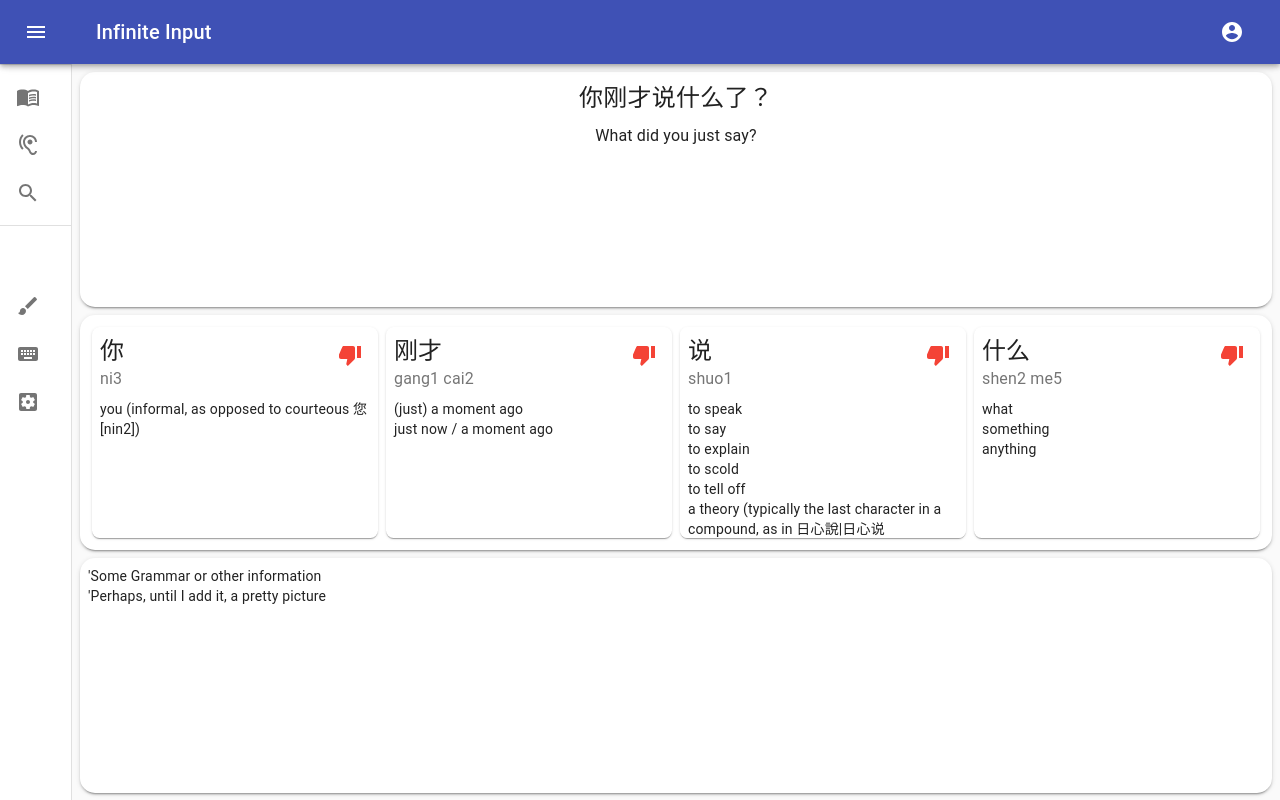
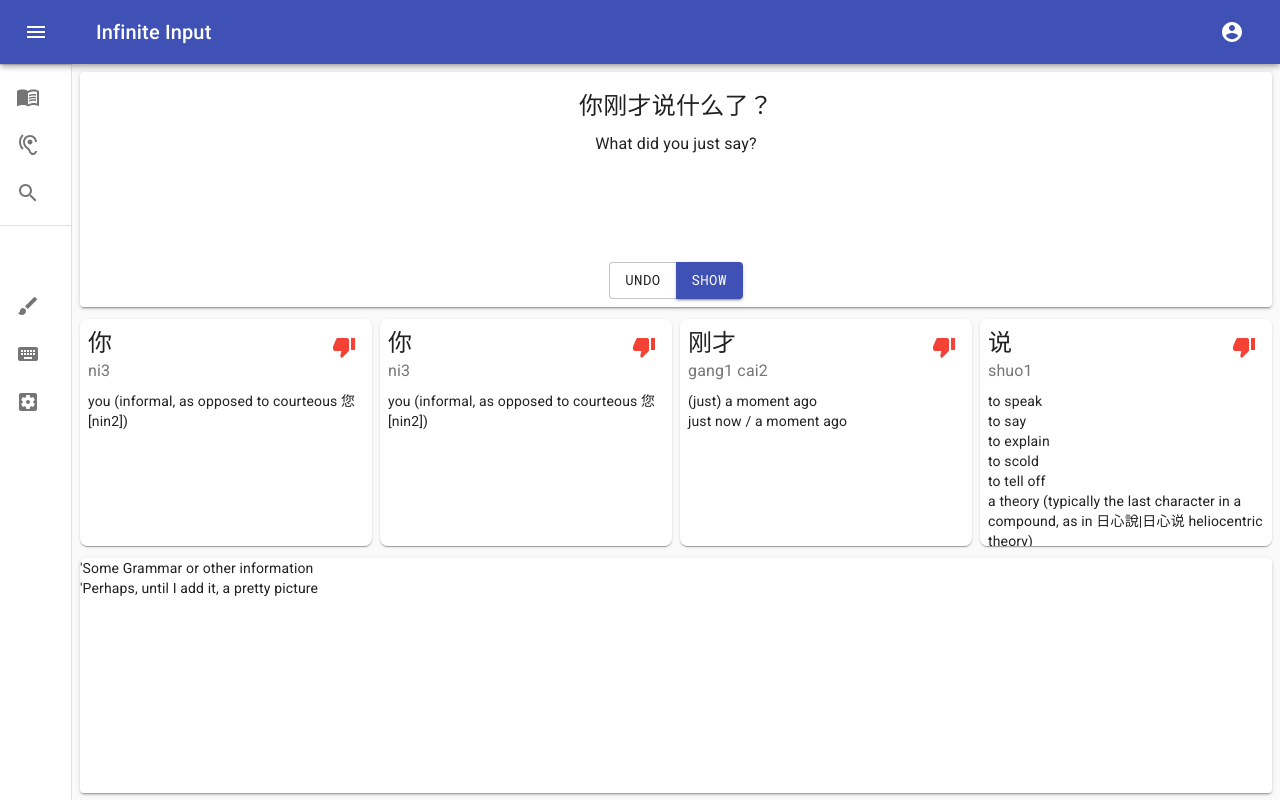
Before and after one commit to xavier-taylor/infinite-input, a React (Create React App) app in the folder webapp/: page / in a window 1280 px wide. Built offline with nearby package versions, Linux system fonts and the light colour scheme.

Commit message:
added roboto fonts. improved layout.

```diff
--- a/webapp/public/index.html
+++ b/webapp/public/index.html
@@ -17,6 +17,15 @@
       user's mobile device or desktop. See https://developers.google.com/web/fundamentals/web-app-manifest/
     -->
     <link rel="manifest" href="%PUBLIC_URL%/manifest.json" />
+    <link rel="preconnect" href="https://fonts.gstatic.com" />
+    <link
+      href="https://fonts.googleapis.com/css2?family=Roboto+Mono&display=swap"
+      rel="stylesheet"
+    />
+    <link
+      rel="stylesheet"
+      href="https://fonts.googleapis.com/css?family=Roboto:300,400,500,700&display=swap"
+    />
     <!--
       Notice the use of %PUBLIC_URL% in the tags above.
       It will be replaced with the URL of the `public` folder during the build.
--- a/webapp/src/Components/App.tsx
+++ b/webapp/src/Components/App.tsx
@@ -41,7 +41,7 @@ const App: React.FC = () => {
         <MenuDrawer drawer={drawer} page={page}></MenuDrawer>
         <main className={classes.content}>
           <div className={classes.appBarSpacer} />
-          <Study></Study>
+          <Study drawerOpen={drawerOpen}></Study>
         </main>
       </div>
     </ThemeProvider>
--- a/webapp/src/Components/Study.tsx
+++ b/webapp/src/Components/Study.tsx
@@ -35,6 +35,11 @@ const sentences = [
       // TODO make these words more realistiic given the data. just like this for basic UI layout
       // ie each hanzi maps to many simp/trad/pinyin/definition sets
       // in fact, just see these words in the database to see what I mean
+      {
+        hanzi: '你',
+        definitions: ['you (informal, as opposed to courteous 您[nin2])'],
+        pinyin: 'ni3',
+      },
       {
         hanzi: '你',
         definitions: ['you (informal, as opposed to courteous 您[nin2])'],
@@ -126,8 +131,15 @@ const sentences = [
 ];
 // TODO break this study component out into multiple components, and take the appropriate part of this
 // mamoth makeStyles with them. In particuarl, for things like 'cardHeaderRoot', ideally that should be a 'root' within a CreateStyles
+// TODO tidy up the CSS - it got pretty disorderly - even the layout of the first two rows is needlessly messy and complicated
 const useStyles = makeStyles((theme: Theme) =>
   createStyles({
+    buttonGroupGrouped: {
+      fontFamily: "'Roboto Mono', monospace",
+    },
+    cardActionRoot: {
+      justifyContent: 'center',
+    },
     cardHeaderRoot: {
       padding: theme.spacing(1),
       paddingBottom: '0px',
@@ -143,16 +155,26 @@ const useStyles = makeStyles((theme: Theme) =>
     sentenceHanzi: {
       fontSize: '1.5rem',
     },
+    sentenceRowRoot: {
+      display: 'flex',
+      flexDirection: 'column',
+      justifyContent: 'space-between',
+    },
     rowContainer: {
       height: `calc(33% - ${theme.spacing(1)}px)`,
       margin: theme.spacing(1),
       marginBottom: 0,
+      flexWrap: 'nowrap',
+      width: `calc(100% - ${theme.spacing(2)}px)`,
+    },
+    rowCard: {
+      borderRadius: 15,
+      padding: theme.spacing(1),
     },
     row: {
       height: '100%',
-      borderRadius: 15,
-      padding: theme.spacing(1),
     },
+
     gridContainer: {
       height: 'calc(100% - 64px)', // TODO improve this, get rid of reliance on hardcode 64px (which is height of appbar ONLY IN SOME SITUATIONS)
       // the minus should instead come from theme.mixins.toolbar/ from the height of the appbar
@@ -163,25 +185,40 @@ const useStyles = makeStyles((theme: Theme) =>
     definition: {
       overflowY: 'auto',
       borderRadius: 7.5,
-      margin: theme.spacing(0.5),
       height: '100%',
     },
     definitionContainer: {
-      height: '100%',
+      height: `calc(100% - ${theme.spacing(1)}px)`,
+      margin: theme.spacing(0.5),
+      '&:nth-child(1)': {
+        marginLeft: '0px',
       },
-    definitionsContainer: {
-      height: `calc(100% - ${theme.spacing(1)}px)`,
+      '&:last-child': {
+        marginRight: '0px',
+      },
     },
   })
 );
 
-interface StudyProps {}
+interface StudyProps {
+  drawerOpen: boolean;
+}
 
-const Study: React.FC<StudyProps> = (props) => {
+const Study: React.FC<StudyProps> = ({ drawerOpen }) => {
   const classes = useStyles();
   const [i, setI] = useState(0); // todo improve var name
   const [selectedWordIndexes, updateSWI] = useState<number[]>([]);
-  // this selectWord guy exists within a given sentence
+  type studyStates = 'study' | 'check';
+  const [studyState, setStudyState] = useState<studyStates>('study'); // whether you are reading/listening, or looking at translation etc
+  const leftButtonText: Record<studyStates, string> = {
+    study: 'Undo',
+    check: 'Hide',
+  };
+  const rightButtonText: Record<studyStates, string> = {
+    study: 'Show',
+    check: 'Next',
+  };
+  // this selectWord guy clsxexists within a given sentence
   const selectWord = (i: number) =>
     updateSWI((prev) => {
       const next = prev.filter((n) => n !== i);
@@ -197,14 +234,15 @@ const Study: React.FC<StudyProps> = (props) => {
   const sentence = sentences[i];
   // TODO: since I am not really using the grid, perhaps remove it and just have a simple flexbox?
 
-  // NEXT UP - make the number of word cards rendered a function of the screen size, perhaps using media query?
   const theme = useTheme();
 
   const xs = useMediaQuery(theme.breakpoints.down('xs'));
+
   const sm = useMediaQuery(theme.breakpoints.down('sm'));
   const md = useMediaQuery(theme.breakpoints.down('md'));
   const lg = useMediaQuery(theme.breakpoints.down('lg'));
-  const numberToShow = xs ? 1 : sm ? 2 : md ? 3 : lg ? 4 : 6; // if it wasn't large, it was xl
+  let numberToShow = xs ? 1 : sm ? 2 : md ? 3 : lg ? 4 : 6; // if it wasn't large, it was xl
+
   const wordsToShow = sentence.words.slice(0, numberToShow);
 
   return (
@@ -216,7 +254,12 @@ const Study: React.FC<StudyProps> = (props) => {
       className={classes.gridContainer}
     >
       <Grid className={classes.rowContainer} item>
-        <Card className={classes.row} elevation={2}>
+        <Card
+          className={classes.row}
+          classes={{ root: classes.sentenceRowRoot }}
+          elevation={2}
+        >
+          <CardContent>
             <Typography
               className={classes.sentenceHanzi}
               variant="body1"
@@ -228,11 +271,34 @@ const Study: React.FC<StudyProps> = (props) => {
             <Typography variant="body1" gutterBottom align="center">
               {sentence.english}
             </Typography>
+          </CardContent>
+          <CardActions classes={{ root: classes.cardActionRoot }}>
+            <ButtonGroup classes={{ grouped: classes.buttonGroupGrouped }}>
+              <Button
+                onClick={() =>
+                  setStudyState(studyState === 'check' ? 'study' : 'check')
+                }
+                variant="outlined"
+                color="default"
+                size="medium"
+              >
+                {leftButtonText[studyState]}
+              </Button>
+              <Button
+                onClick={() =>
+                  setStudyState(studyState === 'check' ? 'study' : 'check')
+                }
+                variant="contained"
+                color="primary"
+                size="medium"
+              >
+                {rightButtonText[studyState]}
+              </Button>
+            </ButtonGroup>
+          </CardActions>
         </Card>
       </Grid>
-      <Grid className={classes.rowContainer} item>
-        <Paper className={classes.row} elevation={2}>
-          <Grid className={classes.definitionsContainer} container>
+      <Grid className={classes.rowContainer} item container>
         {wordsToShow.map((word) => (
           <Grid
             className={classes.definitionContainer}
@@ -267,8 +333,7 @@ const Study: React.FC<StudyProps> = (props) => {
           </Grid>
         ))}
       </Grid>
-        </Paper>
-      </Grid>
+
       <Grid className={classes.rowContainer} item>
         <Card className={classes.row} elevation={2}>
           <div>'Some Grammar or other information</div>
```
Lines whose indentation alone changed are shown as unchanged.
